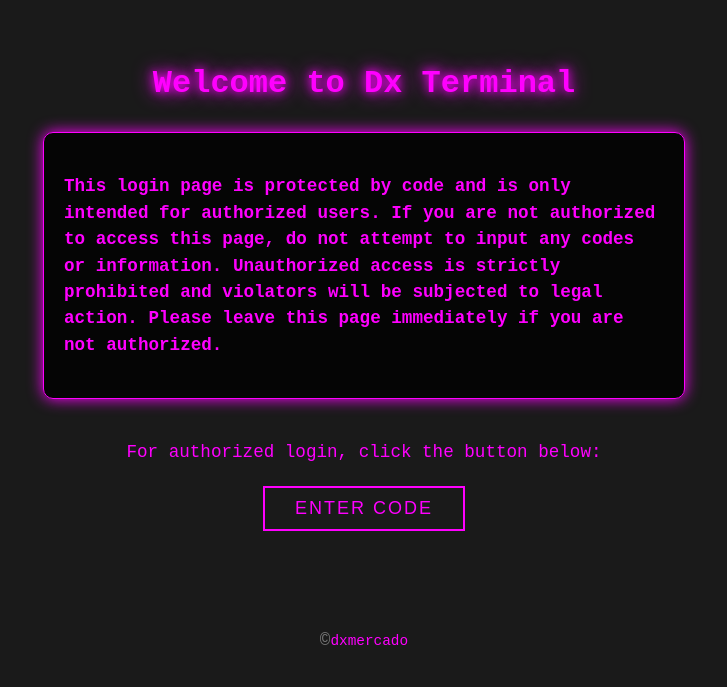
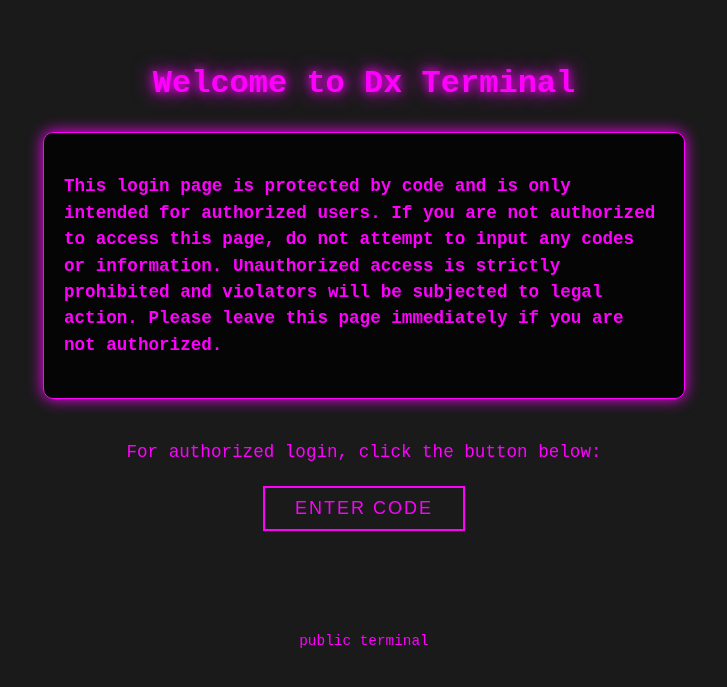
Before and after one commit to locardexchangeprinciple/locardexchangeprinciple, a plain HTML site: page index.html in a window 1280 px wide. Shown: the part 107-794 px from the top of the page, without its empty margins (276-1003 px from the left). Drawn offline with Linux system fonts and the light colour scheme.

Commit message:
Update index.html

```diff
--- a/index.html
+++ b/index.html
@@ -114,7 +114,7 @@
     <p>For authorized login, click the button below:</p>
     <a href="20241230/x_entercode.htm"><button>Enter Code</button></a>
     <footer>
-        <p>&#169;<a href="https://locardxchange.github.io/" target="_blank">dxmercado</a></p>
+        <p><a href="https://lokardxchange.github.io/" target="_blank">public terminal</a></p>
     </footer>
 </body>
 </html>
```
